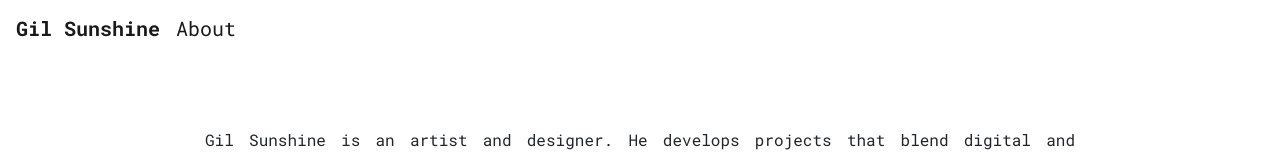
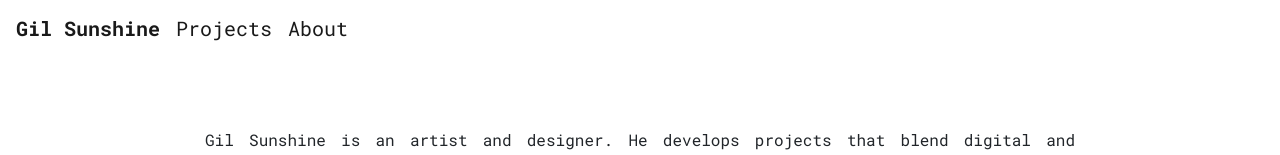
Before and after one commit to gilsunshine/gil_sunshine_dot_com, a plain HTML site: page about.html in a window 1280 px wide. Shown: the top 155 px of the page. Drawn offline with nearby package versions, Linux system fonts and the light colour scheme.

Commit message:
projects

```diff
--- a/about.html
+++ b/about.html
@@ -37,7 +37,7 @@
 
     <a class="navbar-brand" id=GS href="./index.html">Gil Sunshine</a>
 
-    <!-- <a class="navbar-brand" id=PROJ href="./projects.html">Projects</a> -->
+    <a class="navbar-brand" id=PROJ href="./projects.html">Projects</a>
 
     <a class="navbar-brand mr-auto" id=ABOUT href="./about.html">About</a>
   </nav>
```
Also changed, not shown: index.html (+1 -1 lines), 1 other file.
